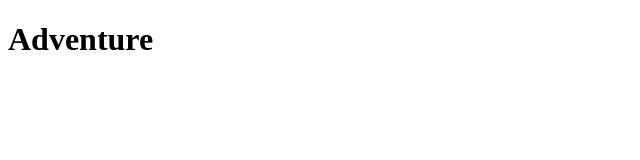
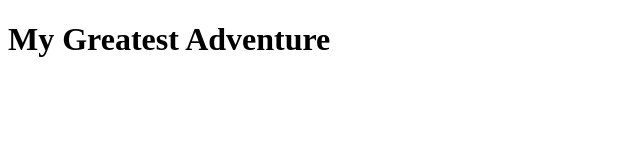
Before and after one commit to lps1203/test, a plain HTML site: page index.html in a window 1280 px wide. Shown: the whole page, without its empty margins (0-640 px from the left). Drawn offline with Linux system fonts and the light colour scheme.

Commit message:
add "Greatest" to "Adventure"

```diff
--- a/index.html
+++ b/index.html
@@ -9,7 +9,7 @@
 </head>
 <body>
   <header>
-    <h1>Adventure</h1>
+    <h1> My Greatest Adventure</h1>
   </header>
   <script src="js/app.js"></script>
 </body>
```
